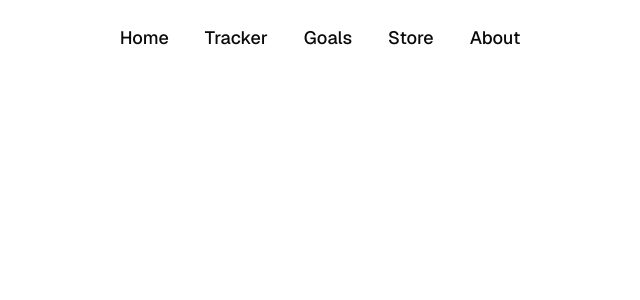
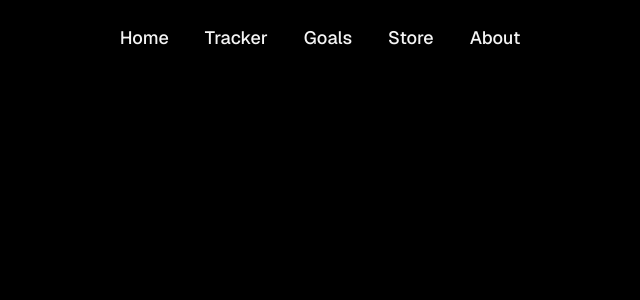
Before and after one commit to bquach1/ronaldo-runs, a Next.js app in the folder ronaldo-runs/: page / in a window 1280 px wide. Shown: the top 300 px of the page, without its empty margins (320-960 px from the left). Built offline with nearby package versions, Linux system fonts and the light colour scheme.

Commit message:
initialize base colors for dark mode app

```diff
--- a/ronaldo-runs/app/page.tsx
+++ b/ronaldo-runs/app/page.tsx
@@ -2,8 +2,8 @@ import NavMenu from "./components/NavMenu";
 
 export default function Home() {
   return (
-    <div className="flex min-h-screen bg-zinc-50 font-sans dark:bg-black">
-      <main className="flex min-h-screen w-full flex-col bg-white dark:bg-black">
+    <div className="flex min-h-screen font-sans bg-black dark:bg-black">
+      <main className="flex min-h-screen w-full flex-col bg-black dark:bg-black">
         <NavMenu />
       </main>
     </div>
--- a/ronaldo-runs/components/ui/navigation-menu.tsx
+++ b/ronaldo-runs/components/ui/navigation-menu.tsx
@@ -59,7 +59,7 @@ function NavigationMenuItem({
 }
 
 const navigationMenuTriggerStyle = cva(
-  "group inline-flex h-9 w-max items-center justify-center rounded-md bg-background px-4 py-2 text-lg font-medium hover:bg-accent hover:text-accent-foreground focus:bg-accent focus:text-accent-foreground disabled:pointer-events-none disabled:opacity-50 data-[state=open]:hover:bg-accent data-[state=open]:text-accent-foreground data-[state=open]:focus:bg-accent data-[state=open]:bg-accent/50 focus-visible:ring-ring/50 outline-none transition-[color,box-shadow] focus-visible:ring-[3px] focus-visible:outline-1"
+  "group inline-flex h-9 w-max items-center justify-center rounded-md px-4 py-2 text-lg text-accent font-medium hover:bg-accent hover:text-accent-foreground focus:bg-accent focus:text-accent-foreground disabled:pointer-events-none disabled:opacity-50 data-[state=open]:hover:bg-accent data-[state=open]:text-accent-foreground data-[state=open]:focus:bg-accent data-[state=open]:bg-accent/50 focus-visible:ring-ring/50 outline-none transition-[color,box-shadow] focus-visible:ring-[3px] focus-visible:outline-1"
 );
 
 function NavigationMenuTrigger({
```
